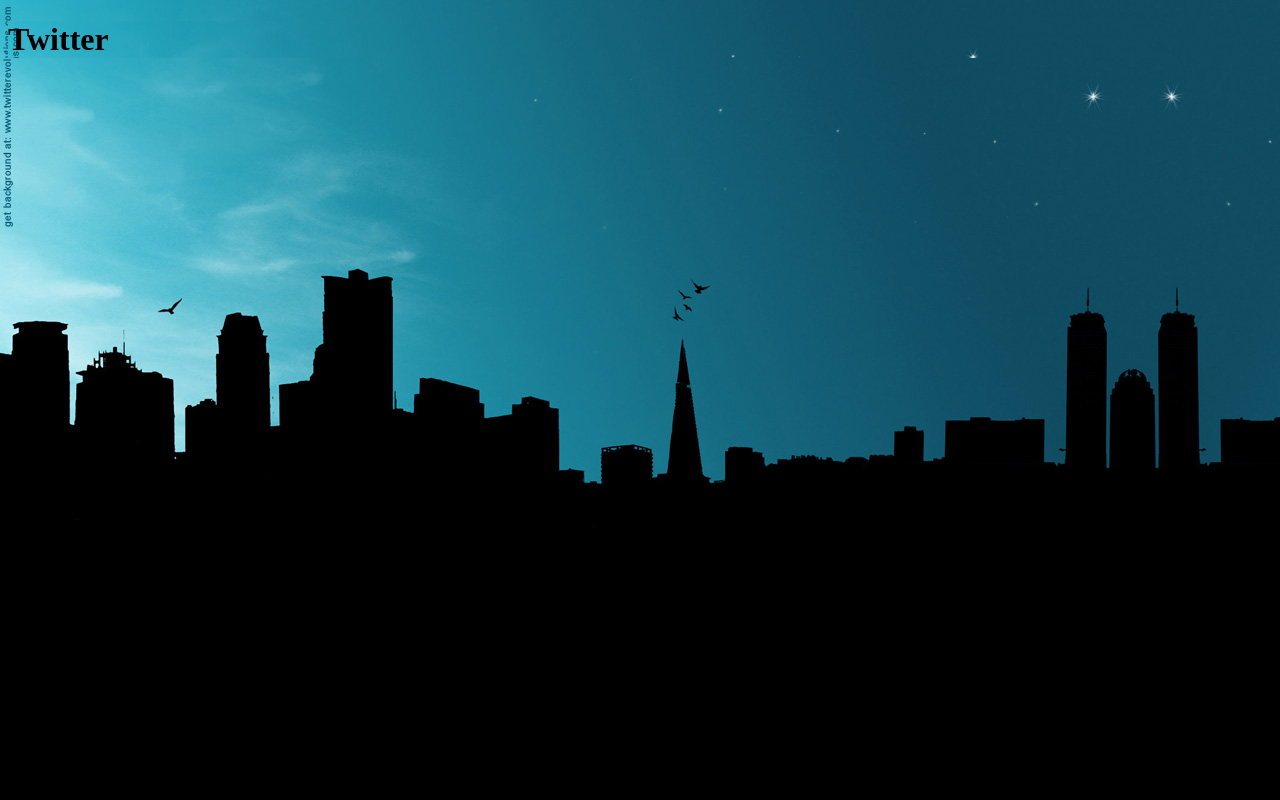
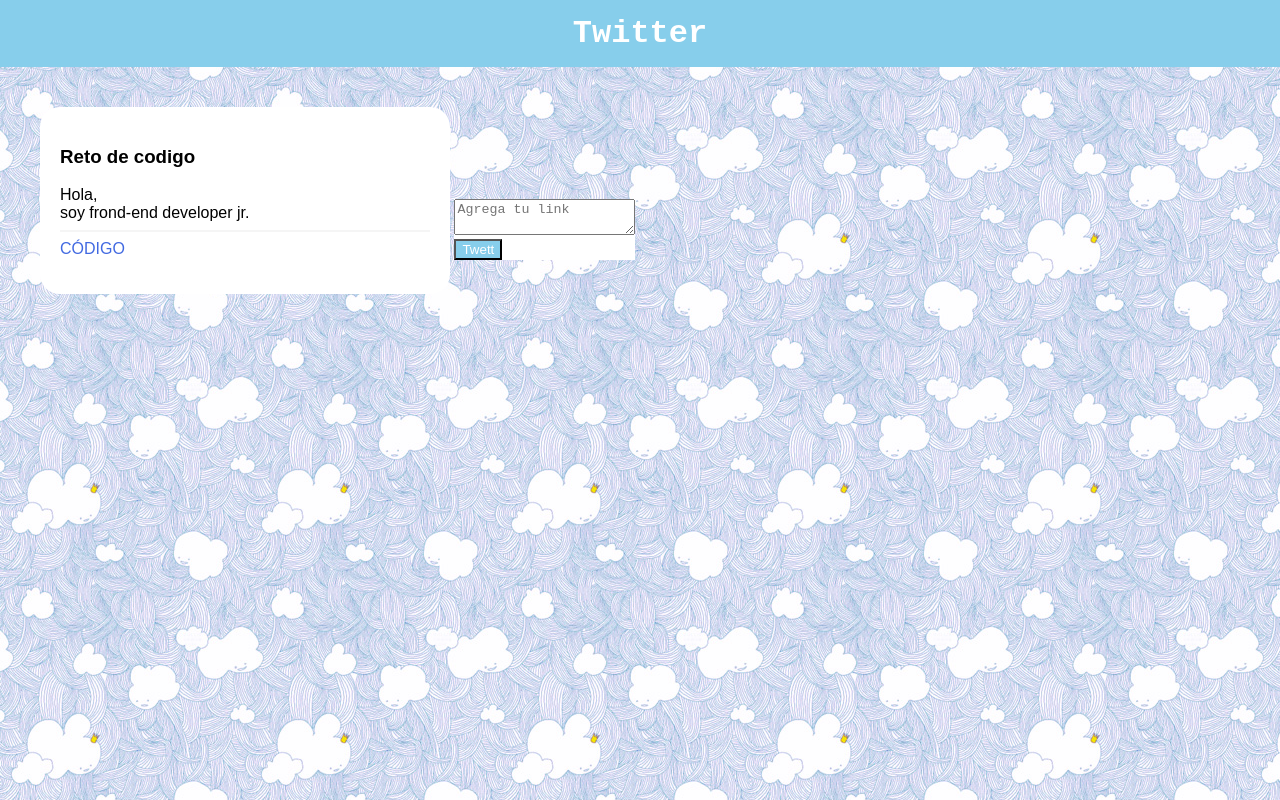
Before and after one commit to adrianarojas29/twitter, a plain HTML site: page index.html in a window 1280 px wide. Drawn offline with Linux system fonts and the light colour scheme; a web font is replaced by a local one.

Commit message:
creando la version 0.0.1

```diff
--- a/css/main.css
+++ b/css/main.css
@@ -1,3 +1,54 @@
-*{
-  background-image: url(../assets/img/twitter-backgrounds-16995-17549-hd-wallpapers.jpg);
+body{
+  background-image: url(../assets/img/more.jpg);
+  margin: 0;
+  font-family: 'PT Sans Caption', sans-serif;
 }
+
+.twitter{
+  background: #87CEEB;
+  width: 100%;
+  color: #FFF;
+  margin-top: 0;
+}
+
+.title{
+  margin: 0;
+  padding: 15px;
+  text-align: center;
+  font-family: Courier New, Courier, monospace;
+}
+
+.box1{
+  display: inline-block;
+  background: #FFF;
+  color: black;
+  width: 370px;
+  padding: 20px;
+  margin-left: 40px;
+  margin-top: 40px;
+  border-radius: 20px;
+}
+
+#hr{
+  border: 1px solid #F5F5F5;
+  background: #F5F5F5;
+}
+
+a{
+  text-decoration: none;
+  color: #4169E1;
+}
+
+.box2{
+  position: relative;
+  background: #FFF;
+  display: inline-block;
+}
+
+.textarea{
+  border-color: #FFF;
+}
+.btn{
+  background: #87CEEB;
+  color: #FFF;
+}
--- a/index.html
+++ b/index.html
@@ -3,15 +3,28 @@
   <head>
     <meta charset="utf-8">
     <link rel="stylesheet" href="css/main.css">
+    <link href="https://fonts.googleapis.com/css?family=PT+Sans+Caption" rel="stylesheet">
     <title>Twitter</title>
   </head>
   <body>
     <header>
-      <div class="twitter.tw">
-        <h1>Twitter</h1>
+      <div class="twitter">
+        <h1 class="title">Twitter</h1>
+      </div>
+
+      <div class="box1">
+        <p><h3>Reto de codigo </h3>Hola,<br>soy frond-end developer jr. <hr id="hr"> <a>CÓDIGO<a></p>
+      </div>
+
+      <div class="box2">
+          <div>
+              <textarea type="text" name="insert-links" id="insert-links" placeholder="Agrega tu link"></textarea><br>
+              <button id="save" class="btn">Twett</button>
+            </div>
       </div>
 
     </header>
 
+    <script type="text/javascript" src="js/app.js"></script>
   </body>
 </html>
```
Also changed, not shown: assets/img/more.jpg (added), assets/img/twitter-backgrounds-16995-17549-hd-wallpapers.jpg (deleted), js/app.js (added), 1 other file.
